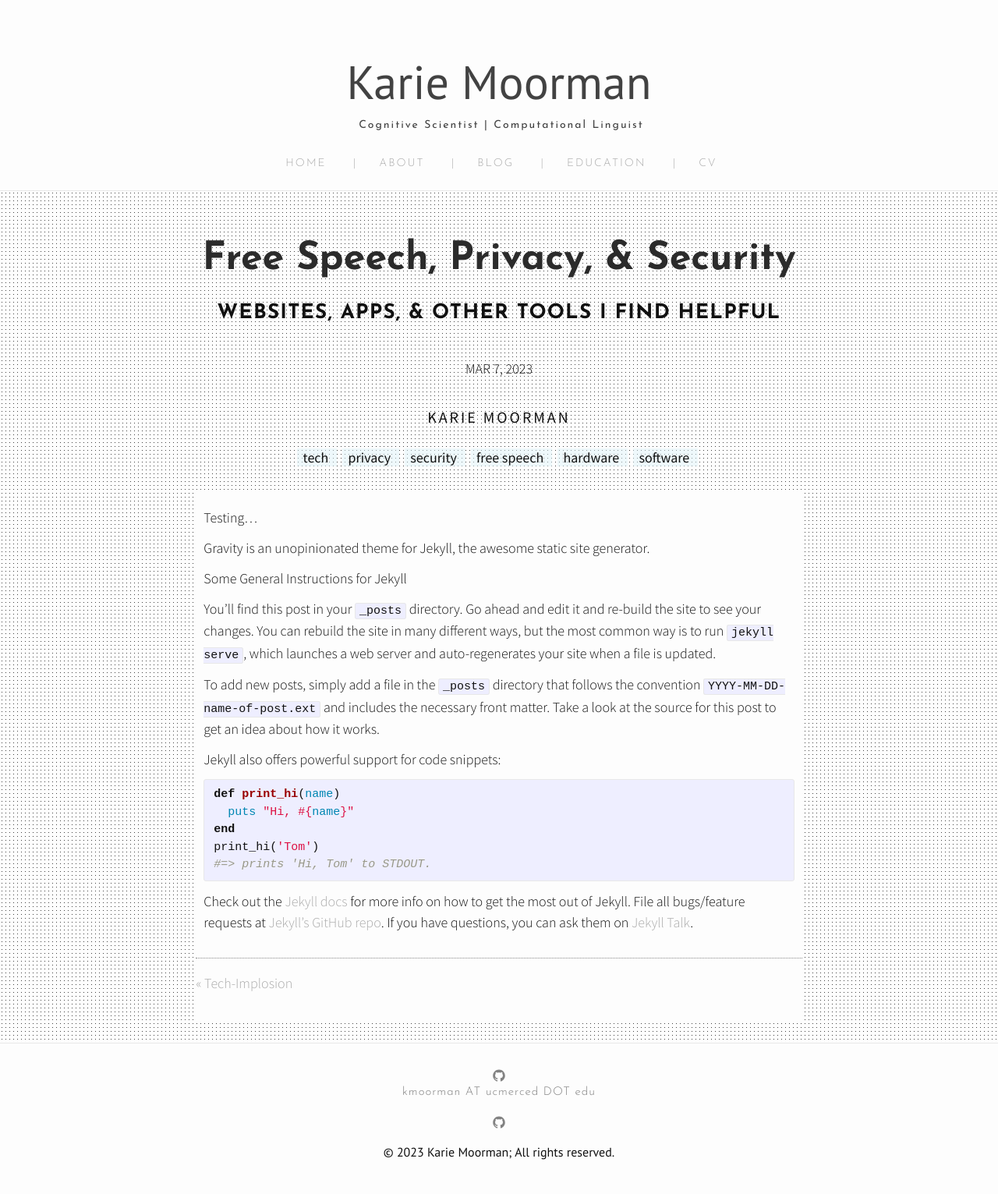
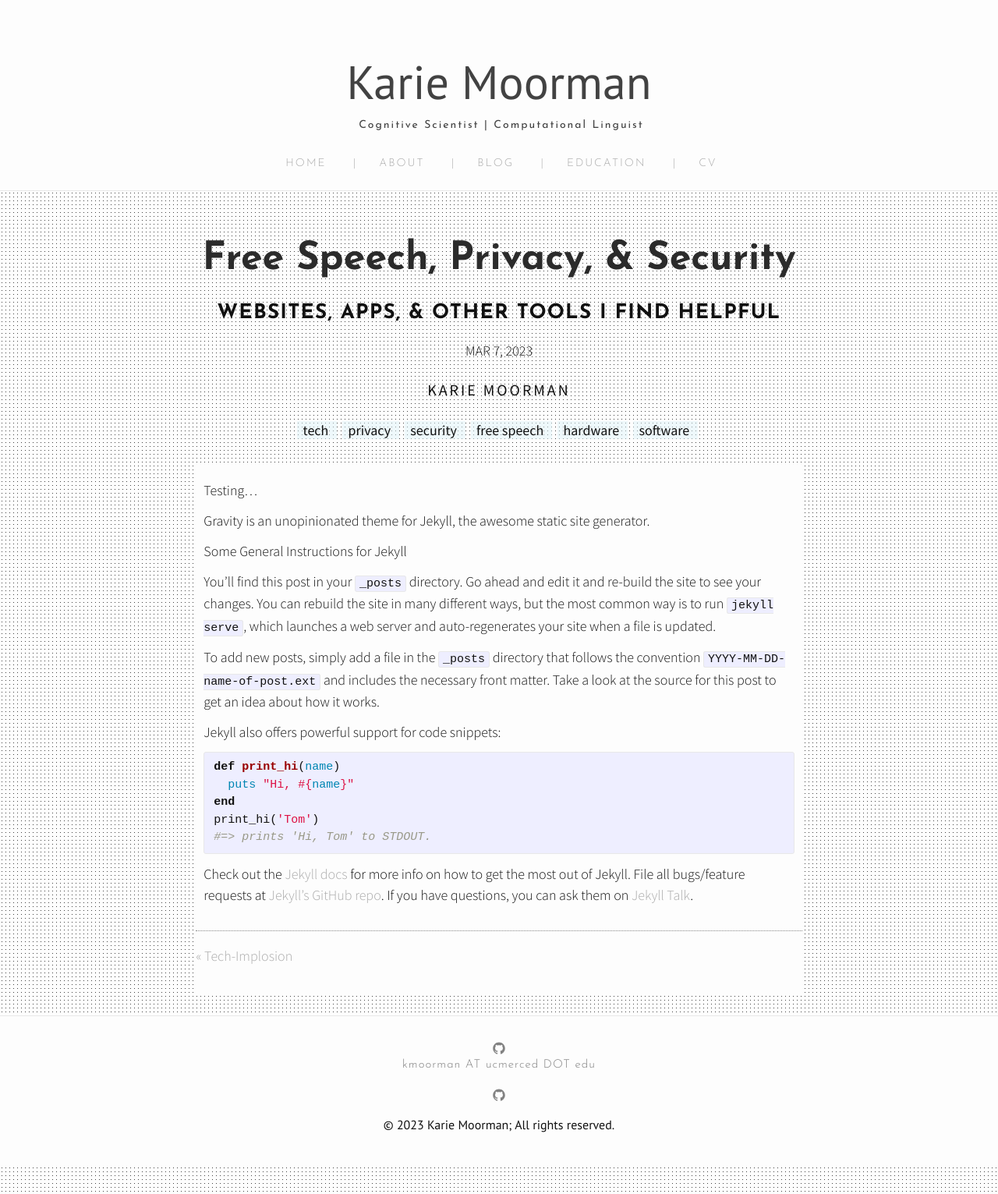
Before and after one commit to kariemoorman/kariemoorman.github.io, a Jekyll site: the page built from _posts/2016-03-30-welcome-to-jekyll.markdown, in a window 1280 px wide. Shown: the whole page at 78% size. Built offline with Jekyll 4.4.1, drawn with Linux system fonts in a browser that asks for light colours; nearby versions of some CDN libraries.

Commit message:
Update style.scss

```diff
--- a/css/style.scss
+++ b/css/style.scss
@@ -535,7 +535,7 @@ pre {
   @include media-query($on-laptop) {
     font-size: 20px;
   }
-  padding-bottom: $spacing-unit * 1.25;
+  padding-bottom: 15px;
 }
 .post-author {
   letter-spacing: 3px !important;
@@ -545,7 +545,7 @@ pre {
   @include media-query($on-laptop) {
     font-size: 18px;
   }
-  padding-top: $spacing-unit *.75;
+  padding-top: 10px;
   padding-bottom: $spacing-unit *.75;
 }
 .post-content {
```
